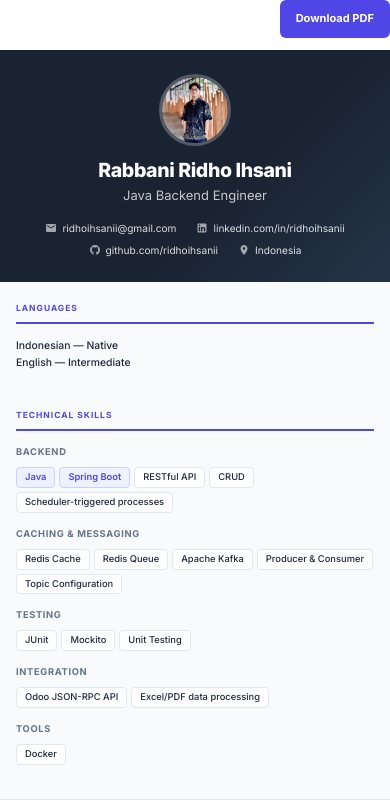
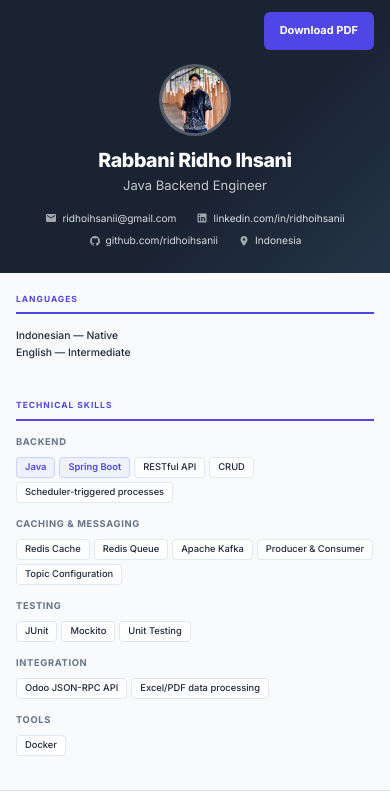
Before and after one commit to ridhoihsanii/portfolio, a plain HTML site: page assets/cv.html in a window 390 px wide. Shown: the top 808 px of the page. Drawn offline with Linux system fonts and the light colour scheme.

Commit message:
fix: place CV download in header (#3)
Co-authored-by: Rabbani Ridho Ihsani <ridhoihsanii@gmail.com>
Co-authored-by: Copilot <223556219+Copilot@users.noreply.github.com>

```diff
--- a/assets/cv.html
+++ b/assets/cv.html
@@ -50,6 +50,7 @@
 
     /* ── HEADER (full width) ───────────────────────────────── */
     .cv-header {
+      position: relative;
       grid-column: 1 / -1;
       background: linear-gradient(135deg, var(--navy) 60%, var(--navy-2) 100%);
       color: var(--white);
@@ -357,14 +358,10 @@
       text-align: justify;
     }
 
-    .cv-toolbar {
-      max-width: 210mm;
-      margin: 0 auto 12px;
-      display: flex;
-      justify-content: flex-end;
-    }
-
     .download-button {
+      position: absolute;
+      top: 12px;
+      right: 16px;
       display: inline-flex;
       align-items: center;
       justify-content: center;
@@ -386,7 +383,7 @@
     @media print {
       html { font-size: 12px; }
       body { background: white; }
-      .cv-toolbar { display: none; }
+      .download-button { display: none; }
       .page {
         width: 100%;
         box-shadow: none;
@@ -398,6 +395,8 @@
     /* ── Screen preview ────────────────────────────────────── */
     @media screen {
       body { background: #e5e7eb; padding: 24px; }
+      .page { max-width: 100%; }
+      .cv-header { padding-top: 64px; }
     }
 
     /* ── Mobile responsive ─────────────────────────────────── */
@@ -417,7 +416,7 @@
         grid-column: 1;
         flex-direction: column;
         text-align: center;
-        padding: 24px 16px;
+        padding: 64px 16px 24px;
         gap: 14px;
       }
 
@@ -449,17 +448,15 @@
   </style>
 </head>
 <body>
-<div class="cv-toolbar">
-  <a
-    class="download-button"
-    href="cv-rabbani-ridho-ihsani.pdf?v=20261124"
-    download="Rabbani-Ridho-Ihsani-CV.pdf"
-  >Download PDF</a>
-</div>
 <div class="page">
 
   <!-- ══ HEADER ══════════════════════════════════════════════ -->
   <header class="cv-header">
+    <a
+      class="download-button"
+      href="cv-rabbani-ridho-ihsani.pdf?v=2026112402"
+      download="Rabbani-Ridho-Ihsani-CV.pdf"
+    >Download PDF</a>
     <img src="profile.jpeg" alt="Rabbani Ridho Ihsani" class="header-photo" />
     <div class="header-info">
       <h1 class="header-name">Rabbani Ridho Ihsani</h1>
@@ -625,9 +622,6 @@
           A personal web application built for a billiards tournament organizer to set up tournaments,
           manage participant registrations and payment status, and view tournament brackets.
         </p>
-        <div class="project-stack">
-          <a href="https://ridhoihsanii.github.io/racknroll/" target="_blank" rel="noopener">Open Rack n Roll</a>
-        </div>
       </div>
     </section>
 
```
Also changed, not shown: index.html (+4 -4 lines), tests/portfolio-content.test.js (+15 -8 lines), 1 other file.
